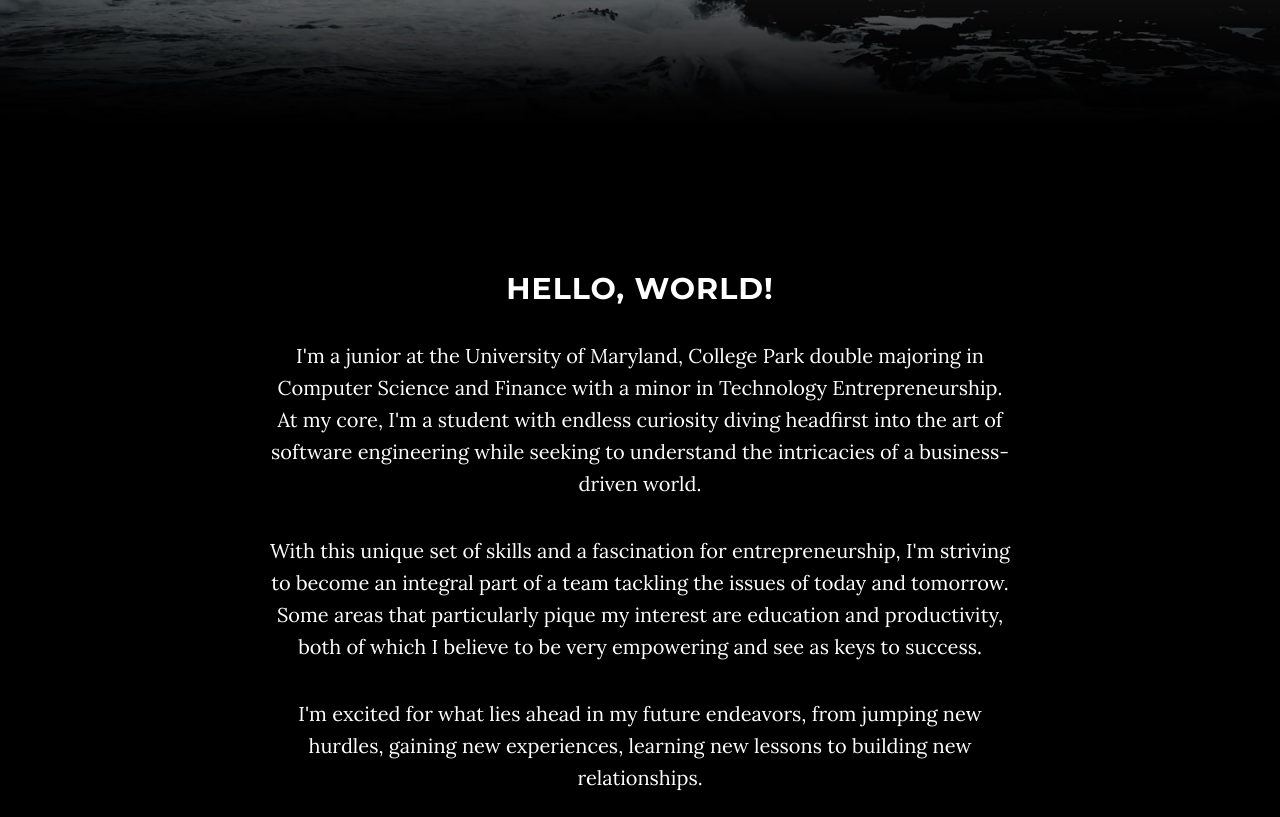
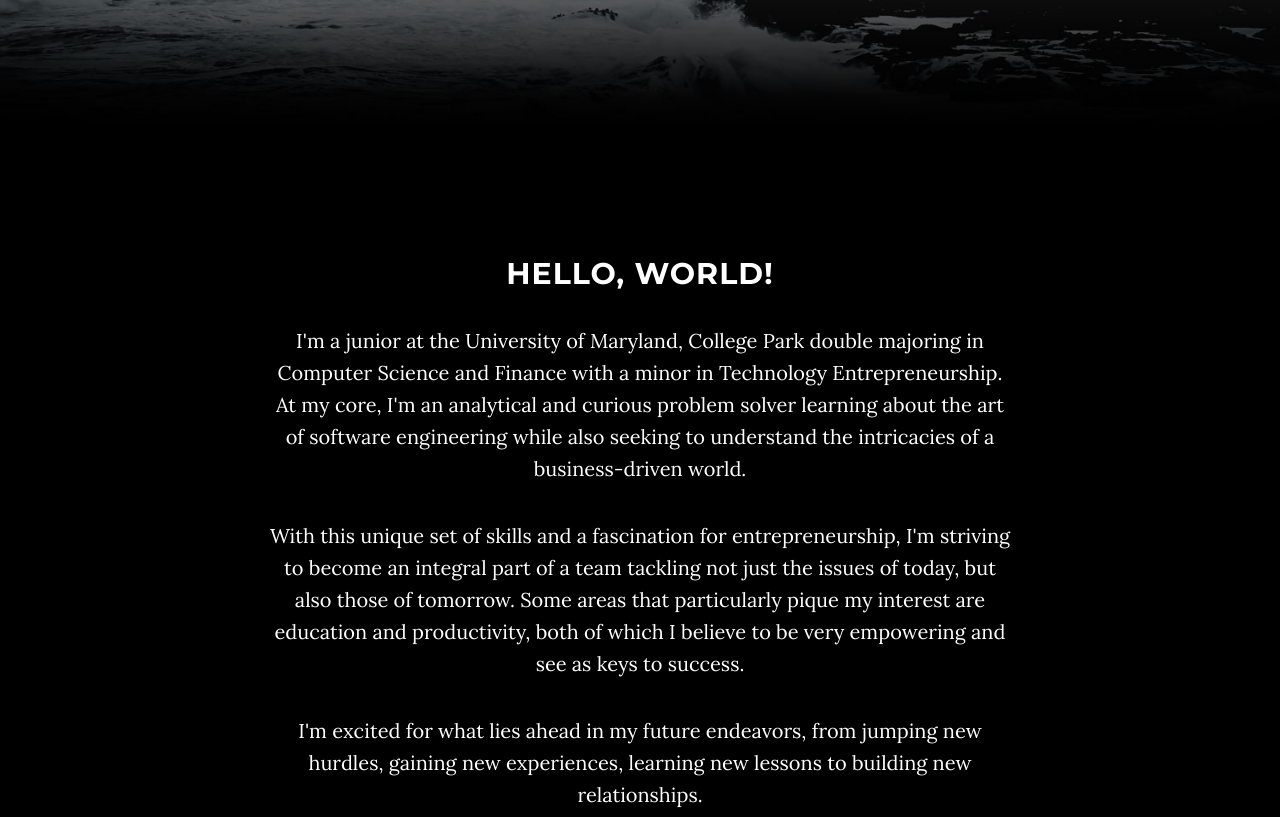
Before and after one commit to ppuppala/ppuppala.github.io, a plain HTML site: page index.html in a window 1280 px wide. Shown: the part 663-1480 px from the top of the page. Drawn offline with Linux system fonts and the light colour scheme.

Commit message:
Changes to about section: rewording "my core" and "issues of today and tomorrow"

```diff
--- a/css/grayscale.css
+++ b/css/grayscale.css
@@ -272,7 +272,7 @@ a:focus {
 
 @media(min-width:767px) {
     .content-section {
-        padding-top: 135px;
+        padding-top: 120px;
     }
 
     .download-section {
--- a/index.html
+++ b/index.html
@@ -90,8 +90,8 @@
         <div class="row">
             <div class="col-lg-8 col-lg-offset-2">
                 <h2>Hello, World!</h2>
-                <p>I'm a junior at the University of Maryland, College Park double majoring in Computer Science and Finance with a minor in Technology Entrepreneurship. At my core, I'm a student with endless curiosity diving headfirst into the art of software engineering while seeking to understand the intricacies of a business-driven world.</p>
-                <p>With this unique set of skills and a fascination for entrepreneurship, I'm striving to become an integral part of a team tackling the issues of today and tomorrow. Some areas that particularly pique my interest are education and productivity, both of which I believe to be very empowering and see as keys to success.</p>
+                <p>I'm a junior at the University of Maryland, College Park double majoring in Computer Science and Finance with a minor in Technology Entrepreneurship. At my core, I'm an analytical and curious problem solver learning about the art of software engineering while also seeking to understand the intricacies of a business-driven world.</p>
+                <p>With this unique set of skills and a fascination for entrepreneurship, I'm striving to become an integral part of a team tackling not just the issues of today, but also those of tomorrow. Some areas that particularly pique my interest are education and productivity, both of which I believe to be very empowering and see as keys to success.</p>
                 <p>I'm excited for what lies ahead in my future endeavors, from jumping new hurdles, gaining new experiences, learning new lessons to building new relationships. </p>
             </div>
         </div>
```
